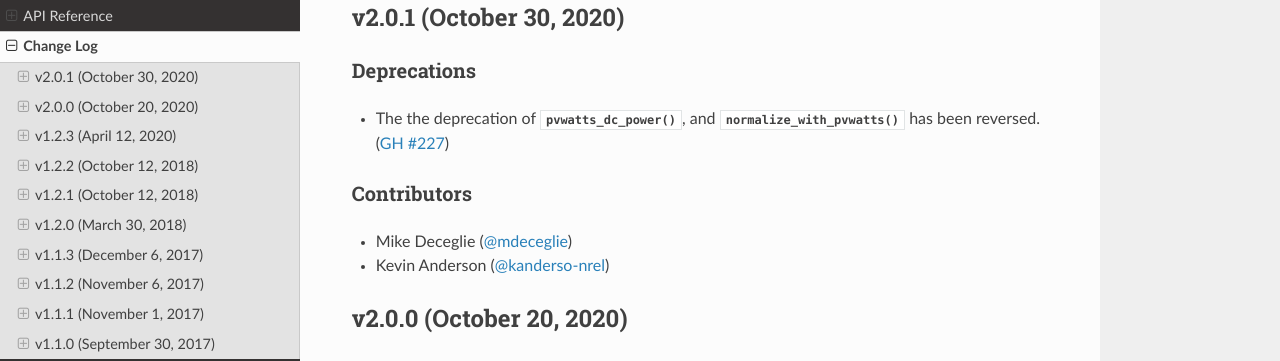
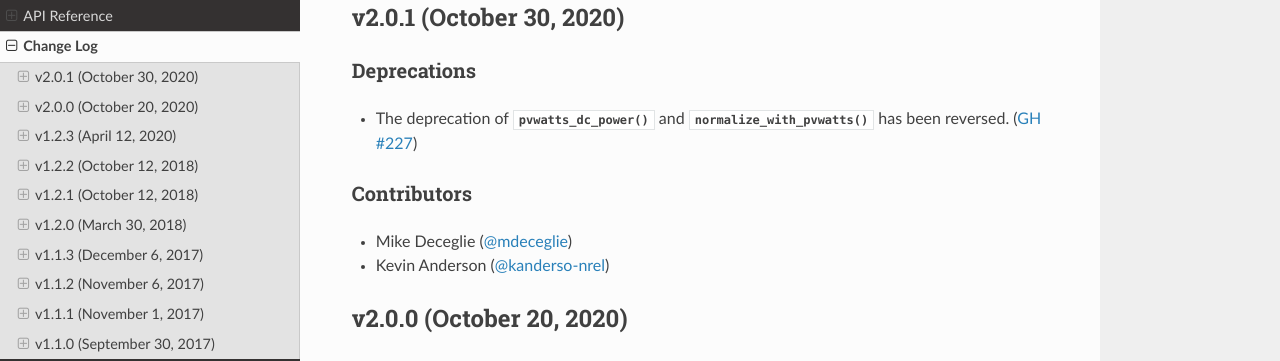
Before and after one commit to NREL/rdtools, a Sphinx documentation site: the page built from docs/sphinx/source/changelog.rst, in a window 1280 px wide and 900 px high. Shown: the part 159-520 px from the top of the window. Built offline with Sphinx 7.4.7 and the Read the Docs theme 2.0.0, drawn with Linux system fonts in a browser that asks for light colours; pages that are not in the unit, such as notebooks, are missing from menus.

Commit message:
changelog grammer fixes

```diff
--- a/docs/sphinx/source/changelog/v2.0.1.rst
+++ b/docs/sphinx/source/changelog/v2.0.1.rst
@@ -4,7 +4,7 @@ v2.0.1 (October 30, 2020)
 
 Deprecations
 ------------
-* The the deprecation of :py:func:`~rdtools.normalization.pvwatts_dc_power`,
+* The deprecation of :py:func:`~rdtools.normalization.pvwatts_dc_power`
   and :py:func:`~rdtools.normalization.normalize_with_pvwatts` has been reversed.
   (:pull:`227`)
 
```
